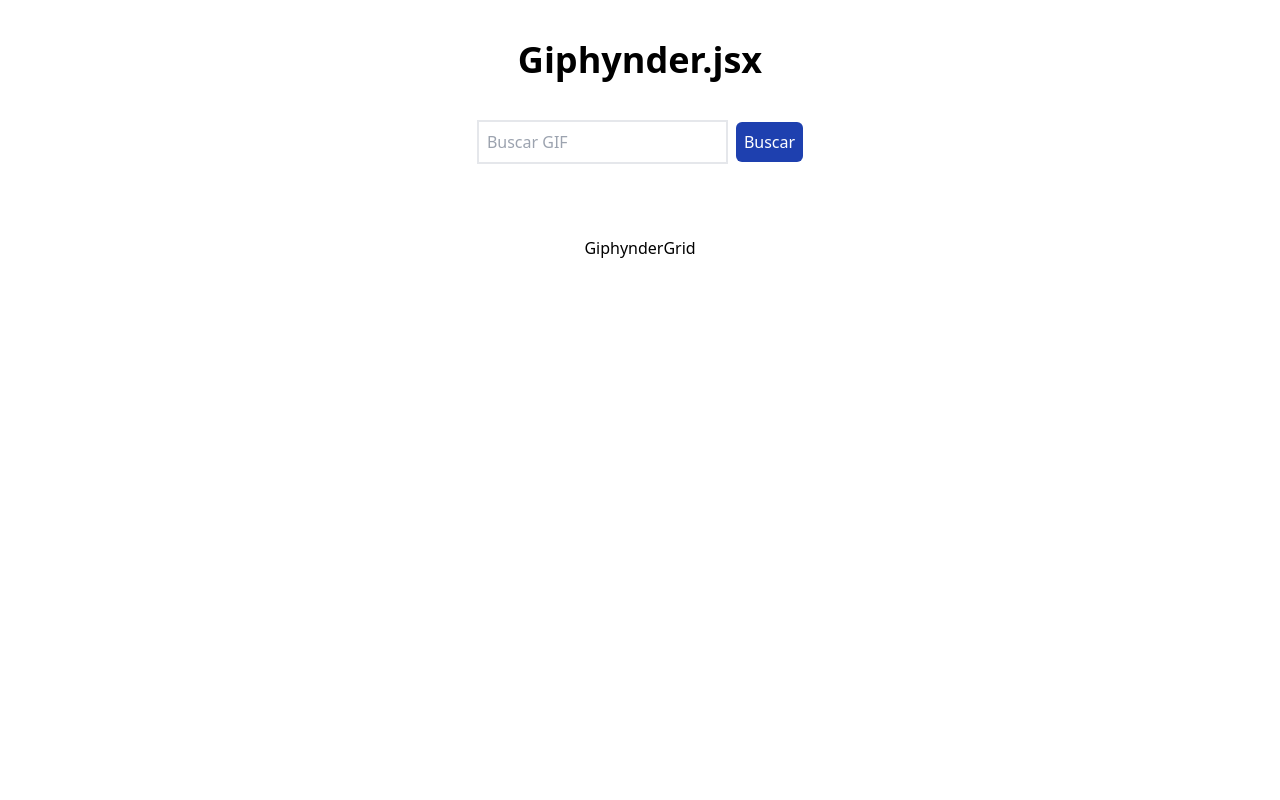
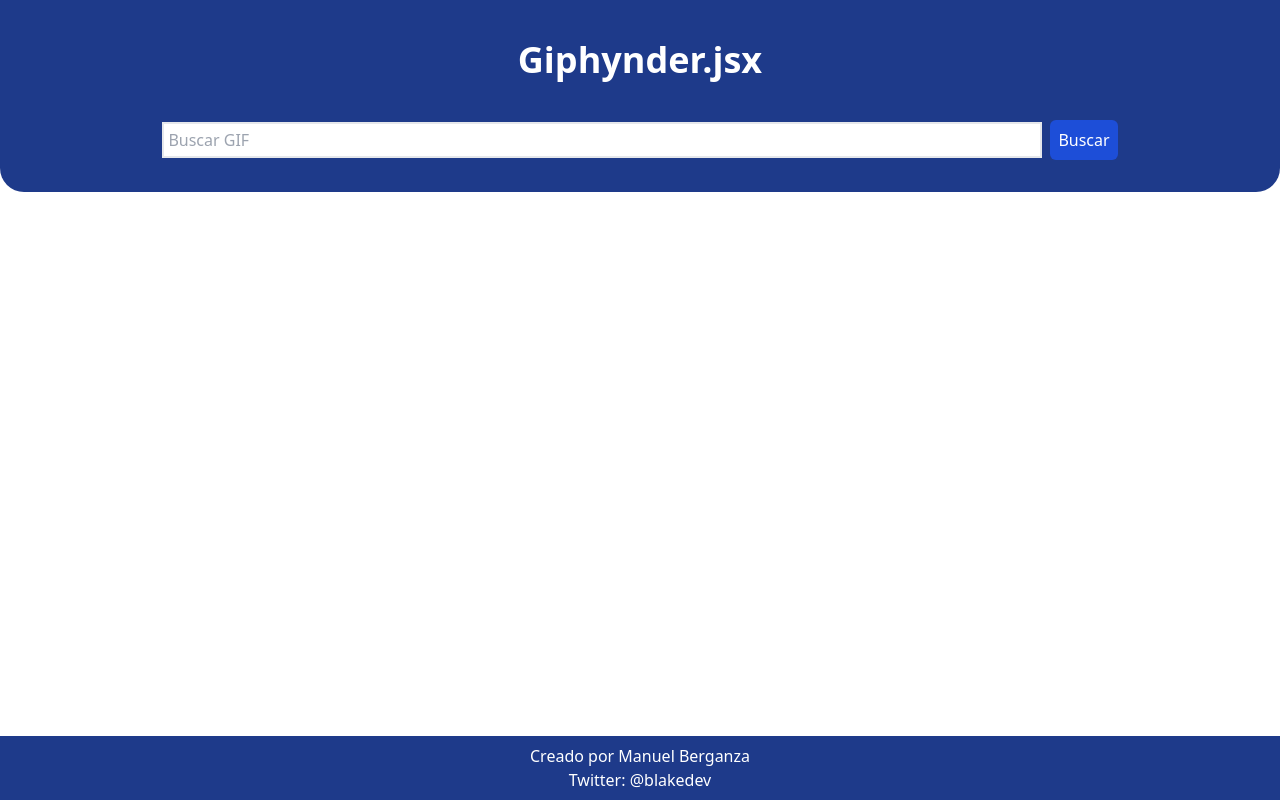
Before and after one commit to bl4kedev/giphynder_jsx, a React (Vite) app: page / in a window 1280 px wide. Built offline with nearby package versions, Linux system fonts and the light colour scheme.

Commit message:
Footer y funcionalidad de datos entre componentes agregada, a falta de implementar los cards

```diff
--- a/index.html
+++ b/index.html
@@ -2,7 +2,6 @@
 <html lang="en">
   <head>
     <meta charset="UTF-8" />
-    <link rel="icon" type="image/svg+xml" href="/src/favicon.svg" />
     <meta name="viewport" content="width=device-width, initial-scale=1.0" />
     <title>Vite App</title>
   </head>
--- a/src/GiphynderApp.jsx
+++ b/src/GiphynderApp.jsx
@@ -1,20 +1,20 @@
 import { useState } from "react"
+import { GiphynderInput } from "./components/GiphynderInput"
 import { GiphynderGrid } from "./components/GiphynderGrid"
-import { GiphynderInput } from "./components/GiphynderInput"
+import { GiphynderFooter } from "./components/GiphynderFooter";
 
 export const GiphynderApp = () => {
 
-    const [gifsHistory, setGifsHistory] = useState([]);
-    const [category, setCategory] = useState('');
-
+    const [gifsCategories, setGifsCategories] = useState([]);
 
     const gifInputValue = (value) => {
-        setGifsHistory( [value, ...gifsHistory] );
-        setCategory(value);
+        setGifsCategories( [value, ...gifsCategories] );
     }
 
 
     return (
+        <>
+
             <div className="
                 w-full
                 h-screen
@@ -22,8 +22,17 @@ export const GiphynderApp = () => {
             ">
 
                 <div className="
+                    bg-blue-900
+                    w-full
+                    h-48
+                    absolute
+                    -z-10
+                    rounded-b-3xl
+                "></div>
+
+                <div className="
                     container
-                w-10/12
+                    w-11/12
                     mx-auto
                 ">
 
@@ -31,33 +40,21 @@ export const GiphynderApp = () => {
                         text-4xl
                         font-bold
                         py-10
+                        text-white
                     ">
                         Giphynder.jsx
                     </h1>
 
-                {/* Input */}
                     <GiphynderInput
                         onNewInputValue={ gifInputValue }
                     />
 
-                {/* History gifs */}
-                {/* TODO: Hacer condicional el historial */}
-                <div className="
-                    flex
-                    space-x-3
-                    text-gray-500
-                    my-8
-                ">
                     {
-                        gifsHistory.map( (gif) => <p key={gif}>{gif}</p> )
+                        gifsCategories.map((category) => <GiphynderGrid key={category} category={category} /> )
                     }
                 </div>
-
-                {/* List grid gifs */}
-                <GiphynderGrid category={ category } />
-
+                <GiphynderFooter />
             </div>
-
-        </div>
+        </>
     )
 }
--- /dev/null
+++ b/src/components/GiphynderFooter.jsx
@@ -0,0 +1,19 @@
+export const GiphynderFooter = () => {
+    return (
+        <footer className="
+            w-full
+            bg-blue-900
+            h-16
+            bottom-0
+            left-0
+            fixed
+            text-white
+            flex
+            flex-col
+            justify-center
+        ">
+            <p>Creado por Manuel Berganza</p>
+            <p>Twitter: <a>@blakedev</a> </p>
+        </footer>
+    )
+}
--- a/src/components/GiphynderGrid.jsx
+++ b/src/components/GiphynderGrid.jsx
@@ -1,8 +1,24 @@
+import { useFetch } from "../hooks/useFetch"
+import { GiphynderItem } from "./GiphynderItem";
+
 export const GiphynderGrid = ({category}) => {
 
+	const { images, isLoading } = useFetch(category);
+
 	return (
-		<div>
-			GiphynderGrid
+		<div className="
+			my-16
+		">
+			<h2
+				className="
+					text-3xl
+					font-bold
+				"
+			>
+				{category}
+			</h2>
+			<hr className="my-2" />
+			{ images.map( (img) => <GiphynderItem key={img.id} {...img} /> ) }
 		</div>
 	)
 }
--- a/src/components/GiphynderInput.jsx
+++ b/src/components/GiphynderInput.jsx
@@ -29,15 +29,16 @@ export const GiphynderInput = ({ onNewInputValue }) => {
 				placeholder="Buscar GIF"
 				value={ inputValue }
 				className="
-					p-2
+					p-1
 					mr-2
 					border-2
+					w-9/12
 				"
 			/>
 			<button
 				type="onSubmit"
 				className="
-					bg-blue-800
+					bg-blue-700
 					text-white
 					p-2
 					rounded-md
--- /dev/null
+++ b/src/components/GiphynderItem.jsx
@@ -0,0 +1,7 @@
+export const GiphynderItem = ({ id, title, url }) => {
+    return (
+        <div>
+            <p>{title}</p>
+        </div>
+    )
+}
--- /dev/null
+++ b/src/helpers/getGifs.js
@@ -0,0 +1,11 @@
+export const getGifs = async (category) => {
+    const resp = await fetch(`https://api.giphy.com/v1/gifs/search?api_key=4FYZ32p79MoNNEKnYXmnYZFmpJXX9FvI&q=${category}&limit=12`);
+    const { data } = await resp.json();
+    const gifs = data.map( (gif) => ({
+        id: gif.id,
+        title: gif.title,
+        url: gif.images.downsized_medium.url
+    }));
+
+    return gifs;
+}
--- a/src/helpers/gifsFetch.js
+++ /dev/null
@@ -1,9 +0,0 @@
-export const gifFetch = async (category) => {
-    const resp = await fetch(`https://api.giphy.com/v1/gifs/search?api_key=4FYZ32p79MoNNEKnYXmnYZFmpJXX9FvI&q=${category}&limit=12`);
-    const {data} = await resp.json();
-    const gifs = data.map( ({id, title, images}) => ( { id, title, url: images.downsized_medium.url} ));
-
-    console.log(gifs);
-
-    return gifs;
-}
--- /dev/null
+++ b/src/hooks/useFetch.js
@@ -0,0 +1,26 @@
+import { useEffect, useState } from "react";
+import { getGifs } from "../helpers/getGifs";
+
+export const useFetch = (category) => {
+
+    const [images, setImages] = useState([]);
+    const [isLoading, setIsLoading] = useState(true);
+
+    const getImages = async () => {
+        const newImages = await getGifs(category);
+        setImages(newImages);
+        setIsLoading(false);
+    }
+
+        // Ejecuta un efecto si los valores de la lista de dependencia cambia
+        // Sino tiene valor, solo se ejecutara 1 vez.
+    useEffect(() => {
+        getImages();
+    }, []);
+
+    return {
+        images,
+        isLoading
+    }
+
+}
```
Lines whose indentation alone changed are shown as unchanged.
